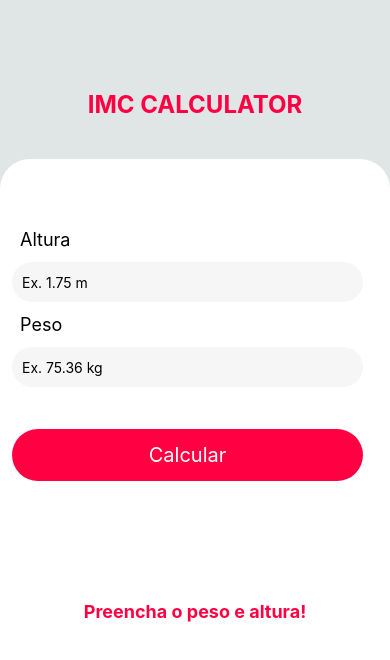
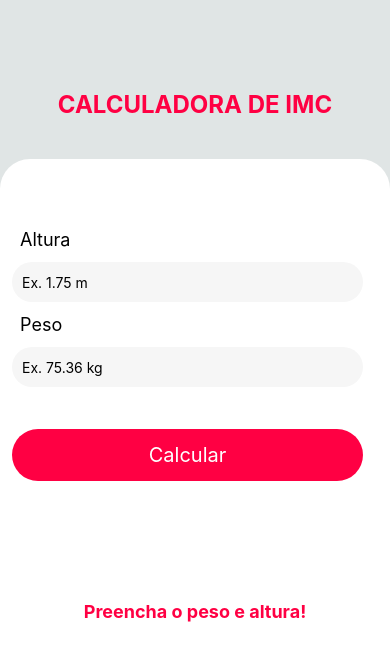
Before and after one commit to clodoaldocodes/IMC-CALC-APP, a React Native app: screen / in a window 390 px wide. Shown: the top 660 px of the page. Built offline with nearby package versions, Linux system fonts and the light colour scheme.

Commit message:
Only change the name app to portuguese
Besides the app description and other things are in English, the interface app was builded all in portuguese

```diff
--- a/src/components/Title/index.js
+++ b/src/components/Title/index.js
@@ -5,7 +5,7 @@ import styles from "./style";
 export default function Title(){
     return(
         <View style={styles.boxTitle}>
-            <Text style={styles.textTile}>IMC CALCULATOR</Text>
+            <Text style={styles.textTile}>CALCULADORA DE IMC</Text>
         </View>
     );
 }
```
